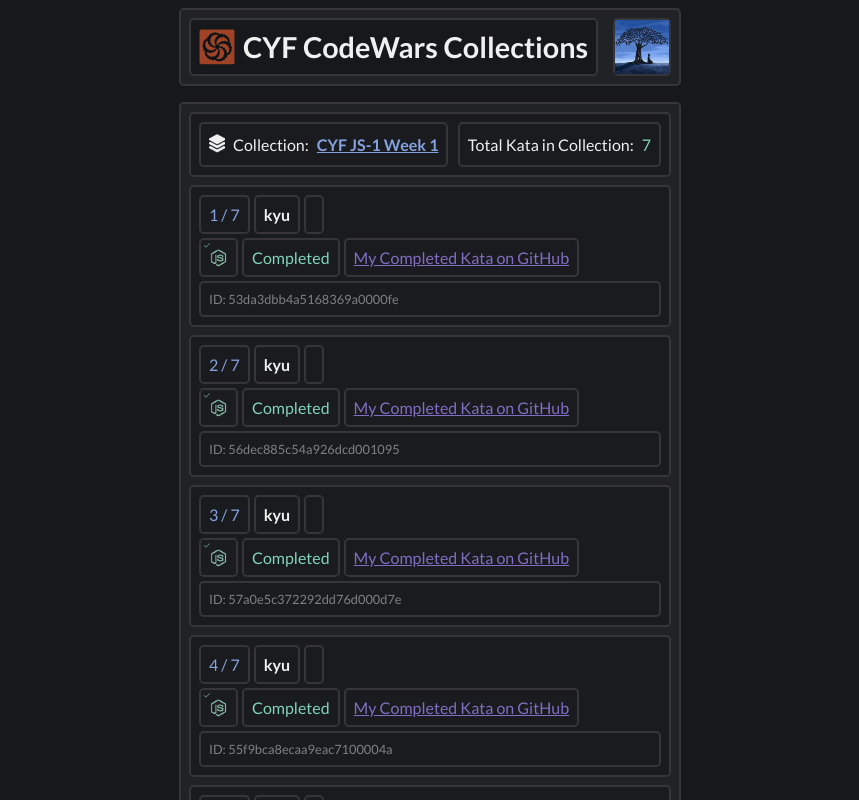
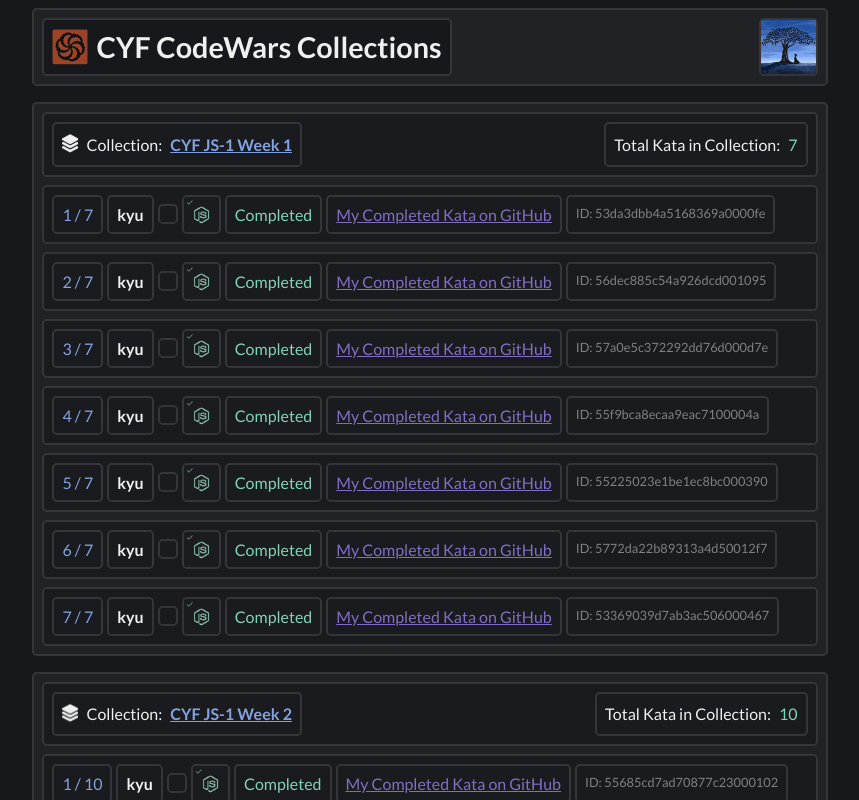
Before and after one commit to bazmurphy/codewars-collections, a React (Create React App) app: page / in a window 1280 px wide. Shown: the top 800 px of the page, without its empty margins (210-1069 px from the left). Built offline with nearby package versions, Linux system fonts and the light colour scheme; no server answers.

Commit message:
minor styling

```diff
--- a/src/App.css
+++ b/src/App.css
@@ -11,7 +11,6 @@
 }
 
 .App {
-  /* max-width: 700px; */
   display: flex;
   flex-direction: column;
   padding: 0.5rem;
@@ -72,6 +71,7 @@
 .collection-container {
   display: flex;
   flex-direction: column;
+  /* flex-wrap: wrap; */
   gap: 0.5rem;
   padding: 0.5rem;
   background-color: hsl(228, 7%, 14%);
@@ -131,7 +131,7 @@
 
 .kata-container {
   display: flex;
-  flex-direction: column;
+  flex-wrap: wrap;
   gap: 0.25rem;
   padding: 0.5rem;
   border: 0.15rem solid hsl(240, 4%, 22%);
@@ -141,7 +141,7 @@
 
 .kata-sub-container-one {
   display: flex;
-  align-items: stretch;
+  align-items: center;
   gap: 0.25rem;
 }
 
```
